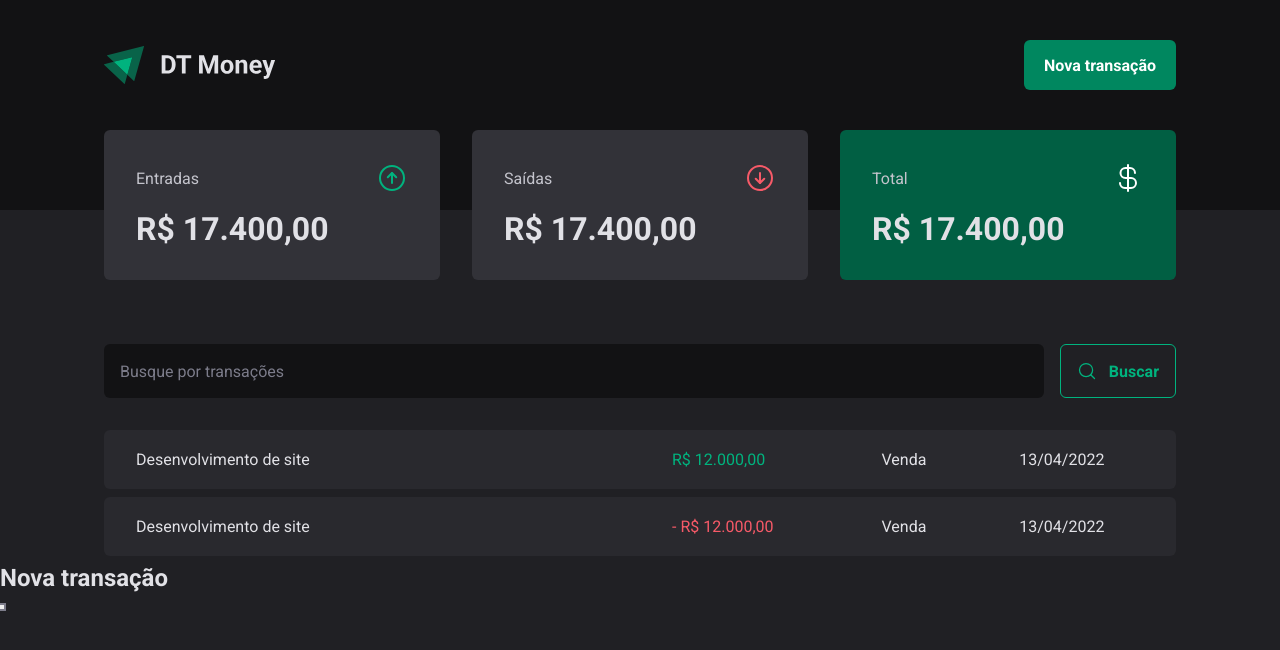
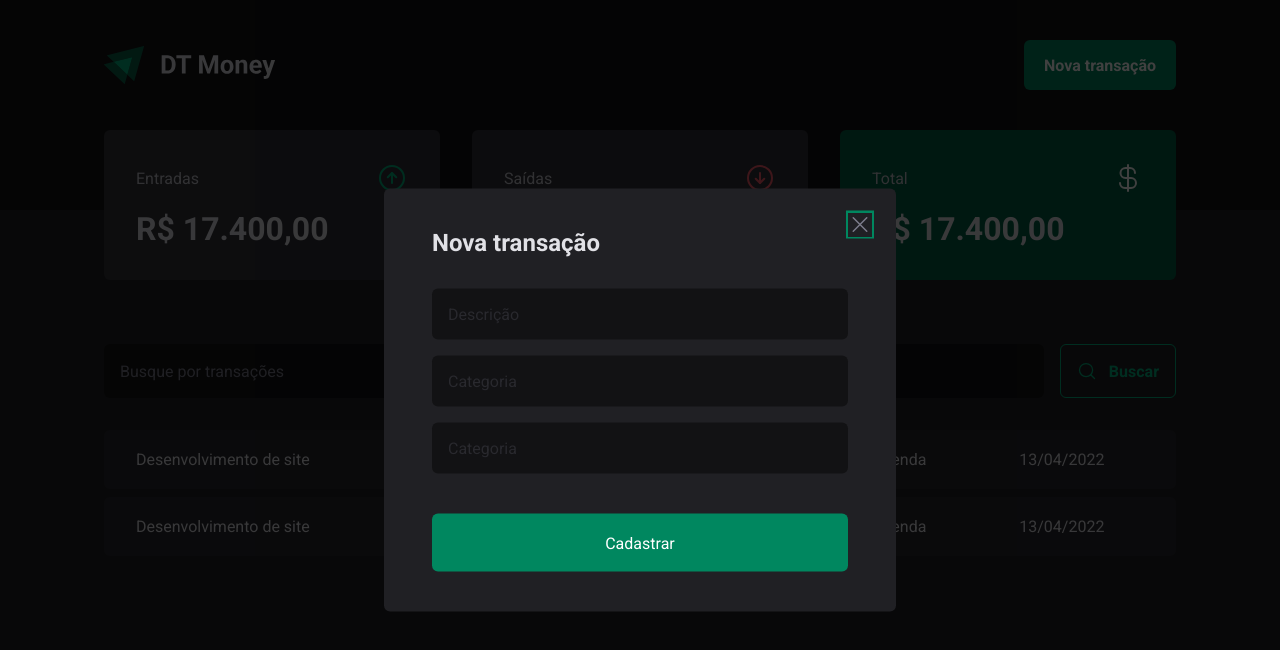
Before and after one commit to FtiagoF/DT-Money, a React (Vite) app: page / in a window 1280 px wide. Both pictures are taken after a click on the button "Nova transação". Shown: the top 650 px of the page. Built offline with nearby package versions, Linux system fonts and the light colour scheme.

Commit message:
New transaction modal

```diff
--- a/src/components/Header/index.tsx
+++ b/src/components/Header/index.tsx
@@ -2,6 +2,7 @@
 import * as Dialog from '@radix-ui/react-dialog'
 
 import logoImg from '../../assets/logo.svg'
+import { NewTransactionModal } from "../NewTransactionModal";
 
 export function Header() {
     return(
@@ -14,14 +15,7 @@
                         <NewTransactionButton>Nova transação</NewTransactionButton>
                     </Dialog.Trigger>
 
-                    <Dialog.Portal>
-                        <Dialog.Overlay />
-
-                        <Dialog.Content>
-                            <Dialog.Title>Nova transação</Dialog.Title>
-                            <Dialog.Close />
-                        </Dialog.Content>
-                    </Dialog.Portal>
+                    <NewTransactionModal />
                 </Dialog.Root>
             </HeaderContent>
         </HeaderContainer>
--- /dev/null
+++ b/src/components/NewTransactionModal/index.tsx
@@ -0,0 +1,28 @@
+import * as Dialog from '@radix-ui/react-dialog'
+import { CloseButton, Content, Overlay } from './styles';
+import { X } from 'phosphor-react'
+
+export function NewTransactionModal() {
+  return (
+    <Dialog.Portal>
+      <Overlay />
+
+      <Content>
+        <Dialog.Title>Nova transação</Dialog.Title>
+        <CloseButton>
+            <X size={24}/>
+        </CloseButton>
+
+        <form action="">
+            <input type="text" placeholder='Descrição' required />
+            <input type="number" placeholder='Categoria' required />
+            <input type="text" placeholder='Categoria' required />
+
+            <button type="submit">Cadastrar</button>
+        </form>
+
+
+      </Content>
+    </Dialog.Portal>
+  );
+}
--- /dev/null
+++ b/src/components/NewTransactionModal/styles.ts
@@ -0,0 +1,69 @@
+import styled from "styled-components";
+import * as Dialog from '@radix-ui/react-dialog'
+
+export const Overlay = styled(Dialog.Overlay)`
+    position: fixed;
+    width: 100vw;
+    height: 100vh;
+    inset: 0;
+    background: rgba(0, 0, 0, 0.75);
+`;
+
+export const Content = styled(Dialog.Content)`
+    min-width: 32rem;
+    border-radius: 6px;
+    padding: 2.5rem 3rem;
+    background: ${props => props.theme['gray-800']};
+
+    position: fixed;
+    top: 50%;
+    left: 50%;
+    transform: translate(-50%, -50%);
+
+     form {
+        margin-top: 2rem;
+        display: flex;
+        flex-direction: column;
+        gap: 1rem;
+
+        input {
+            border-radius: 6px;
+            border: 0;
+            background: ${props => props.theme['gray-900']};
+            color: ${props => props.theme['gray-300']};
+            padding: 1rem;
+
+            &::placeholder {
+                color: ${props => props.theme['gray-700']};
+            }
+        }
+
+        button[type="submit"] {
+            height: 58px;
+            border: 0;
+            background: ${props => props.theme['green-500']};
+            color: ${props => props.theme['white']};
+            padding: 0 1.25rem;
+            border-radius: 6px;
+            margin-top: 1.5rem;
+            cursor: pointer;
+
+            &:hover {
+                background: ${props => props.theme['green-700']};
+                transition: background-color 0.2s;
+            }
+
+        }
+     }
+`;
+
+export const CloseButton = styled(Dialog.Close)`
+    position: absolute;
+    background: transparent;
+    border: 0;
+    top: 1.5rem;
+    right: 1.5rem;
+    line-height: 0;
+    cursor: pointer;
+    color: ${props => props.theme['gray-500']};
+`;
--- a/src/styles/global.ts
+++ b/src/styles/global.ts
@@ -10,7 +10,7 @@
 
     :focus {
             outline: 0;
-            box-shadow: 0 0 0 2px ${props => props.theme['gray-500']};
+            box-shadow: 0 0 0 2px ${props => props.theme['green-500']};
     }
 
     body {
```
